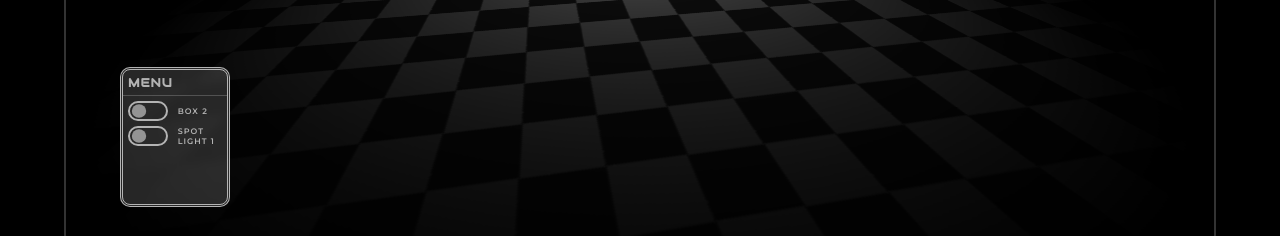
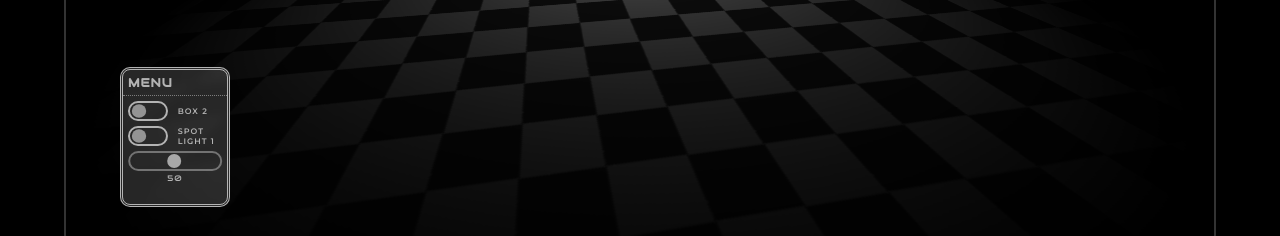
Before and after one commit to JanSzalanski/css3d, a plain HTML site: page index.html in a window 1280 px wide. Shown: the part 493-729 px from the top of the page. Drawn offline with Linux system fonts and the light colour scheme.

Commit message:
added more to menu

```diff
--- a/index.html
+++ b/index.html
@@ -69,6 +69,18 @@
         <input class="buttonB" type="checkbox" />
         <h3>Spot light 1</h3>
       </div>
+      <div class="slidecontainer">
+        <input
+          type="range"
+          min="1"
+          max="100"
+          value="50"
+          class="slider"
+          id="myRange"
+        />
+        <output id="demo" value="50" class="out"></output>
+      </div>
     </nav>
   </body>
+  <script src="script.js"></script>
 </html>
--- /dev/null
+++ b/script.js
@@ -0,0 +1,8 @@
+var slider = document.getElementById("myRange");
+var output = document.getElementById("demo");
+output.innerHTML = slider.value; // Display the default slider value
+
+// Update the current slider value (each time you drag the slider handle)
+slider.oninput = function () {
+  output.innerHTML = this.value;
+};
--- a/style.scss
+++ b/style.scss
@@ -309,7 +309,7 @@ body {
 }
 .titleB {
   padding: 5px;
-  border-bottom: 1px solid rgba(255, 255, 255, 0.2);
+  border-bottom: 1px dotted rgba(255, 255, 255, 0.4);
   // border: 1px solid white;
 }
 
@@ -357,10 +357,6 @@ input[type="checkbox"] {
   transition: 0.4s;
 }
 
-input:checked[type="checkbox"] {
-  //obwiednia po nacisnieciu...
-}
-
 input[type="checkbox"]:before {
   //przycisk wnetrze przed nacisnieciem
   content: "";
@@ -395,3 +391,58 @@ input:checked[type="checkbox"]:before {
     font-family: var(--fontB);
   }
 }
+
+.slidecontainer {
+  position: relative;
+  // border: 1px solid red;
+  padding-top: 5px;
+  width: 100%; /* Width of the outside container */
+  height: 40%;
+}
+
+.slider {
+  padding-left: 1px;
+  padding-right: 1px;
+  border-radius: 10px;
+  border: 2px solid rgba(255, 255, 255, 0.5);
+  background: none;
+  position: absolute;
+  left: 50%;
+  transform: translateX(-50%);
+  -webkit-appearance: none; /* Override default CSS styles */
+  appearance: none;
+  width: 90%;
+  height: 20px;
+  outline: none;
+  opacity: 0.7;
+  transition: 0.2s;
+  transition: opacity 0.2s;
+}
+
+.slider:hover {
+  opacity: 1; /* Fully shown on mouse-over */
+}
+
+.slider::-webkit-slider-thumb {
+  -webkit-appearance: none; /* Override default look */
+  appearance: none;
+  border-radius: 8px;
+  width: 14px; /* Set a specific slider handle width */
+  height: 14px; /* Slider handle height */
+  background: rgba(255, 255, 255, 0.85); /* Green background */
+  cursor: pointer; /* Cursor on hover */
+}
+
+.slider::-moz-range-thumb {
+  border-radius: 8px;
+  width: 12px; /* Set a specific slider handle width */
+  height: 12px; /* Slider handle height */
+  background: rgba(255, 255, 255, 0.85); /* Green background */
+  cursor: pointer; /* Cursor on hover */
+}
+.out {
+  position: absolute;
+  left: 50%;
+  bottom: 40%;
+  transform: translate(-50%, 50%);
+}
```
Also changed, not shown: style.css, 1 other file.
